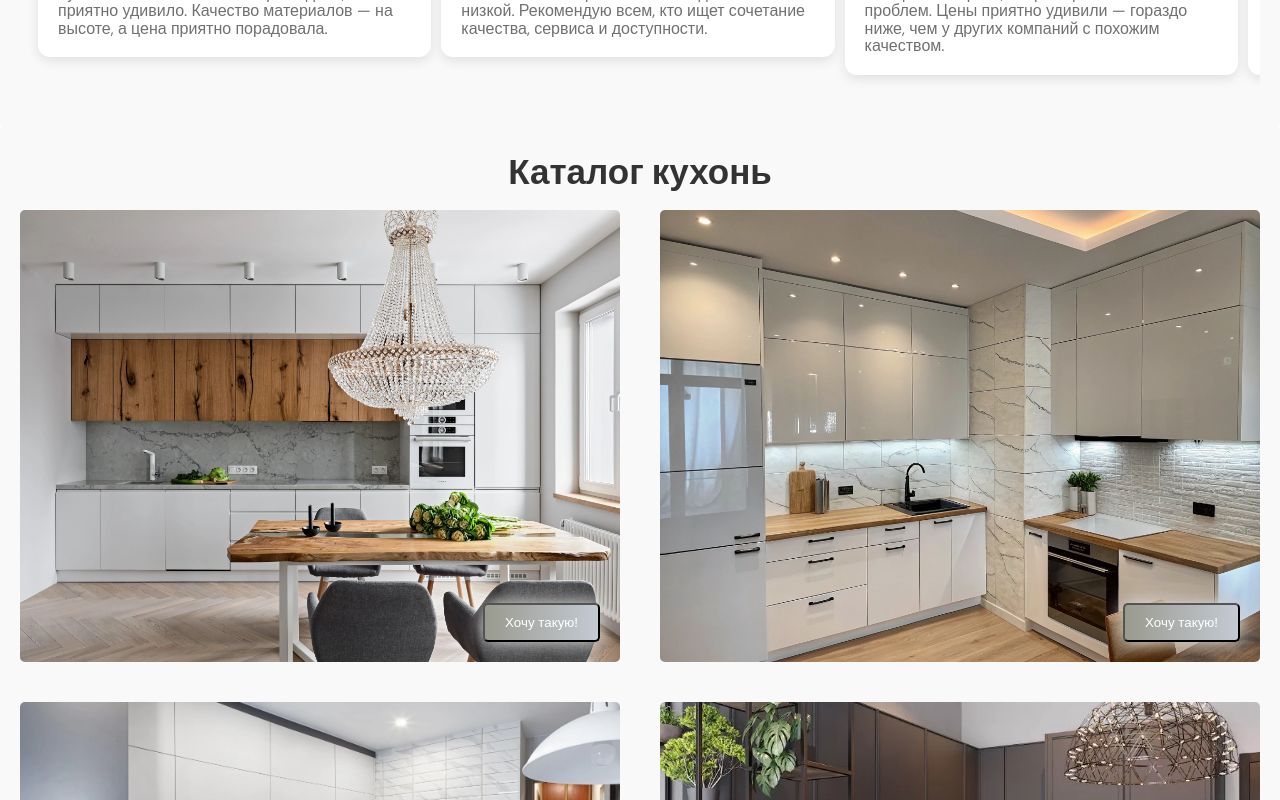
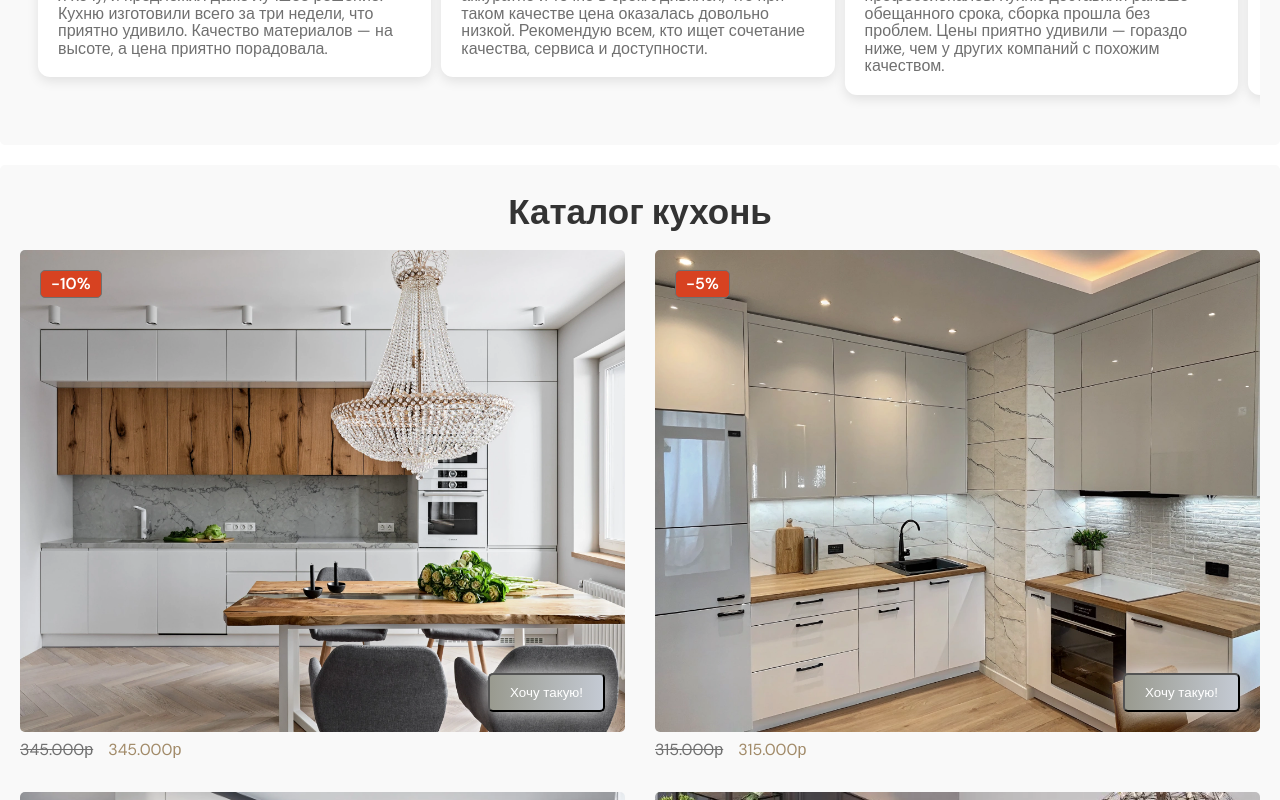
Before and after one commit to Ncomest/kitch, a Vue app: page / in a window 1280 px wide. Shown: the part 1780-2580 px from the top of the page. Built offline with nearby package versions, Linux system fonts and the light colour scheme; a web font is replaced by a local one.

Commit message:
update ui

```diff
--- a/src/components/section/ourReviews/style.scss
+++ b/src/components/section/ourReviews/style.scss
@@ -1,6 +1,8 @@
 .our-reviews {
   padding: var(--padding-xl) var(--padding-l);
+  margin: var(--margin-l) 0;
   background-color: var(--white-dark);
+  border-radius: 5px;
 
   &__title {
     font-size: var(--font-size-xxxl);
--- a/src/components/shared/grid/catalog-kitchen/CatalogKitchen.vue
+++ b/src/components/shared/grid/catalog-kitchen/CatalogKitchen.vue
@@ -1,21 +1,36 @@
 <script setup>
 import ImageWrapper from "@components/shared/image-wrapper/ImageWrapper.vue";
 
-const images = [
-  { ktch: "/classic/kitchen-one.webp", id: 1 },
-  { ktch: "/classic/kitchen_2.webp", id: 2 },
-  { ktch: "/classic/kitchen_3.webp", id: 3 },
-  { ktch: "/classic/kitchen_4.webp", id: 4 },
+const kitchens = [
+  { src: "/classic/kitchen-one.webp", id: 1, discount: 10, price: 345000 },
+  { src: "/classic/kitchen_2.webp", id: 2, discount: 5, price: 315000 },
+  { src: "/classic/kitchen_3.webp", id: 3, discount: 50, price: 475000 },
+  { src: "/classic/kitchen_4.webp", id: 4, discount: null, price: 280000 },
 ];
 </script>
 
 <template>
   <section class="catalog-kitchen" id="catalog-kitchen">
     <div class="catalog-kitchen__container">
-      <h2 class="catalog-kitchen__title" >Каталог кухонь</h2>
+      <h2 class="catalog-kitchen__title">Каталог кухонь</h2>
       <div class="catalog-kitchen__grid">
-        <div class="catalog-kitchen__grid-item" v-for="image in images">
-          <ImageWrapper :src="image.ktch" alt="name" :key="image.id" class="catalog-kitchen__grid-image"/>
+        <div class="catalog-kitchen__grid-item" v-for="item in kitchens">
+          <span
+            class="catalog-kitchen__grid-item__label"
+            v-show="item.discount"
+          >
+            -{{ item.discount }}%
+          </span>
+          <ImageWrapper
+            :src="item.src"
+            alt="name"
+            :key="item.id"
+            class="catalog-kitchen__grid-image"
+          />
+          <div class="catalog-kitchen__grid-item__price-container">
+            <p class="catalog-kitchen__grid-item__price-old" v-show="item.discount">{{ item.price.toLocaleString('de-DE') }}р</p>
+            <p class="catalog-kitchen__grid-item__price">{{ item.price.toLocaleString('de-DE') }}р</p>
+          </div>
           <button class="catalog-kitchen__grid-button">Хочу такую!</button>
         </div>
       </div>
--- a/src/components/shared/grid/catalog-kitchen/style.scss
+++ b/src/components/shared/grid/catalog-kitchen/style.scss
@@ -1,5 +1,5 @@
 .catalog-kitchen {
-  padding: 30px 20px;
+  padding: var(--padding-xl) var(--padding-l) var(--padding-xxl);
   background-color: var(--white-dark);
   border-radius: 5px;
 
@@ -22,17 +22,52 @@
   &__grid {
     display: grid;
     grid-template-columns: repeat(2, 1fr);
-    gap: var(--gap-xxl);
+    gap: var(--gap-xxxl) var(--gap-xl);
 
     @media (max-width: 425px) {
-      grid-template-columns: repeat(1, 1fr);
+      display: flex;
+      flex-direction: column;
       padding: var(--padding-xs);
-      gap: var(--gap-s);
+      gap: var(--gap-xl);
     }
   }
 
   &__grid-item {
     position: relative;
+
+    &__label {
+      position: absolute;
+      top: 20px;
+      left: 20px;
+      border: 1px solid var(--dark-gray);
+      background-color: var(--light-red);
+      padding: var(--padding-xs) var(--padding-s);
+      border-radius: 5px;
+      font-weight: var(--font-weigth-m);
+      color: var(--white);
+
+      @media (max-width: 425px) {
+        top: 10px;
+        left: 10px;
+        font-size: var(--font-size-s);
+      }
+    }
+
+    &__price-container {
+      margin-top: var(--margin-s);
+      display: flex;
+      column-gap: var(--gap-m);
+    }
+
+    &__price {
+      color: var(--accent);
+      font-weight: var(--font-weigth-s);
+    }
+
+    &__price-old {
+      color: var(--dark-gray);
+      text-decoration: line-through;
+    }
   }
 
   &__grid-image {
@@ -61,5 +96,11 @@
     &:hover {
       background-position: right center;
     }
+
+    @media (max-width: 425px) {
+      bottom: 40px;
+      right: 10px;
+      padding: 10px 20px;
+    }
   }
 }
--- a/src/components/widget/forms/kitchen-form/style.scss
+++ b/src/components/widget/forms/kitchen-form/style.scss
@@ -5,6 +5,11 @@
   background-color: #f9f9f9;
   border-radius: 12px;
   font-family: Arial, sans-serif;
+  row-gap: var(--gap-l);
+
+  @media (max-width: 425px) {
+    padding: var(--padding-xs);
+  }
 
   &__title {
     font-size: var(--font-size-xxxl);
@@ -26,10 +31,16 @@
 
   &__content-left {
     flex: 1;
+    background-color: var(--white);
+    padding: var(--padding-m);
+    border-radius: 5px;
   }
 
   &__content-right {
     width: 400px;
+    background-color: var(--white);
+    padding: var(--padding-m);
+    border-radius: 5px;
 
     @media (max-width: 768px) {
       width: 100%;
--- a/src/styles/style.scss
+++ b/src/styles/style.scss
@@ -44,6 +44,7 @@
   --gap-l: 20px;
   --gap-xl: 30px;
   --gap-xxl: 40px;
+  --gap-xxxl: 60px;
 
   --accent: #a18a68;
   --white: #ffffff;
@@ -54,6 +55,7 @@
   --light-gray: #efefef;
   --errors-light: #d82700;
   --red: #f12d02;
+  --light-red: #d74221;
 
   --text-color: #333;
 }
```
